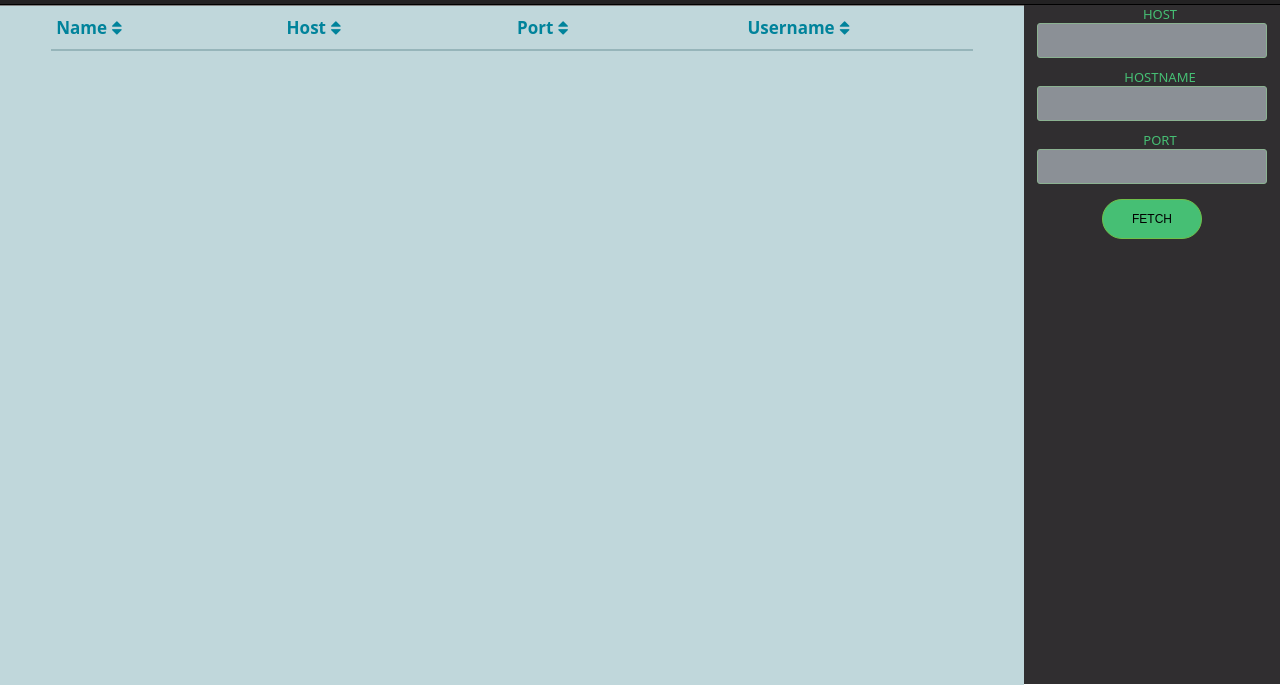
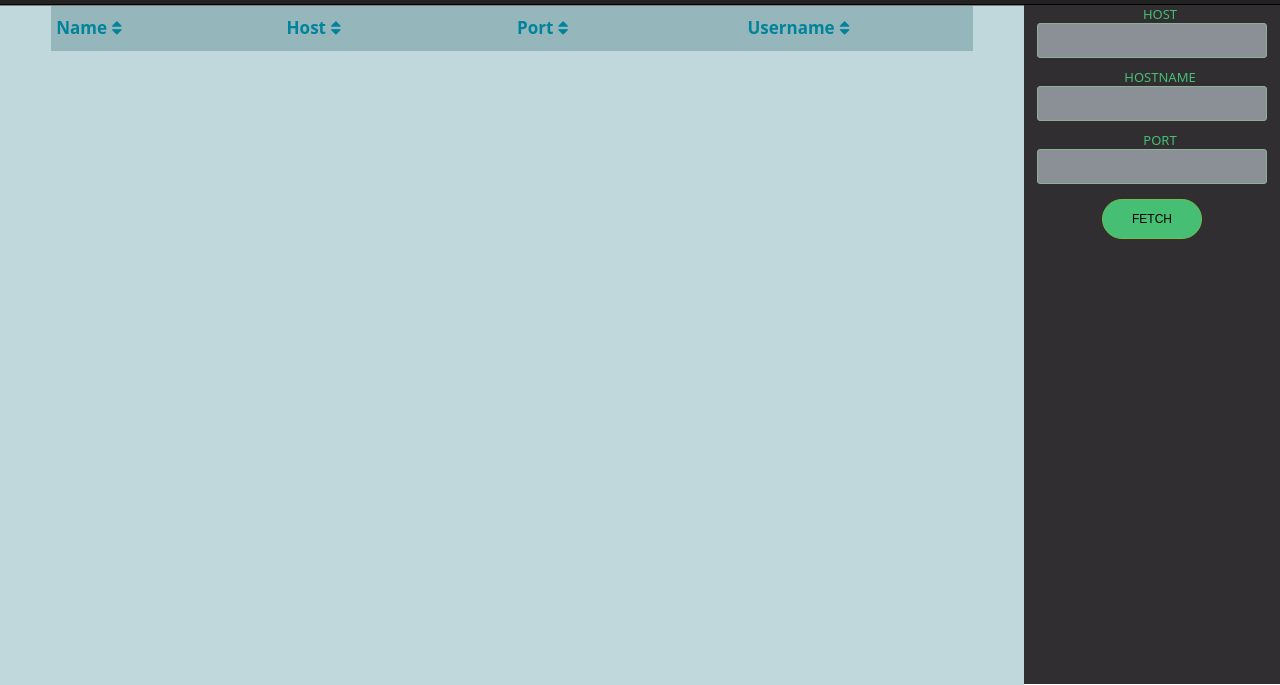
Before and after one commit to dowdje/Nessusary, a website: page index.html in a window 1280 px wide. Shown: the part 116-801 px from the top of the page. Drawn offline with nearby package versions, Linux system fonts and the light colour scheme.

Commit message:
add start script

```diff
--- a/package.json
+++ b/package.json
@@ -7,5 +7,9 @@
     "express": "^4.14.0",
     "mongodb": "^2.2.25",
     "serve-favicon": "^2.4.2"
+  },
+  "scripts":{"start": "node server.js"},
+  "engines": {
+    "node": "4.1.1"
   }
 }
--- a/public/styles.css
+++ b/public/styles.css
@@ -68,6 +68,9 @@ button:active{
   border-radius: 53px;
   border: 3px solid grey;
   box-shadow: 0px 0px 0px black;
+}
+thead{
+  background-color: #95b7bc;
 }
 #table-container{
   border-top: 1px solid grey;
```
